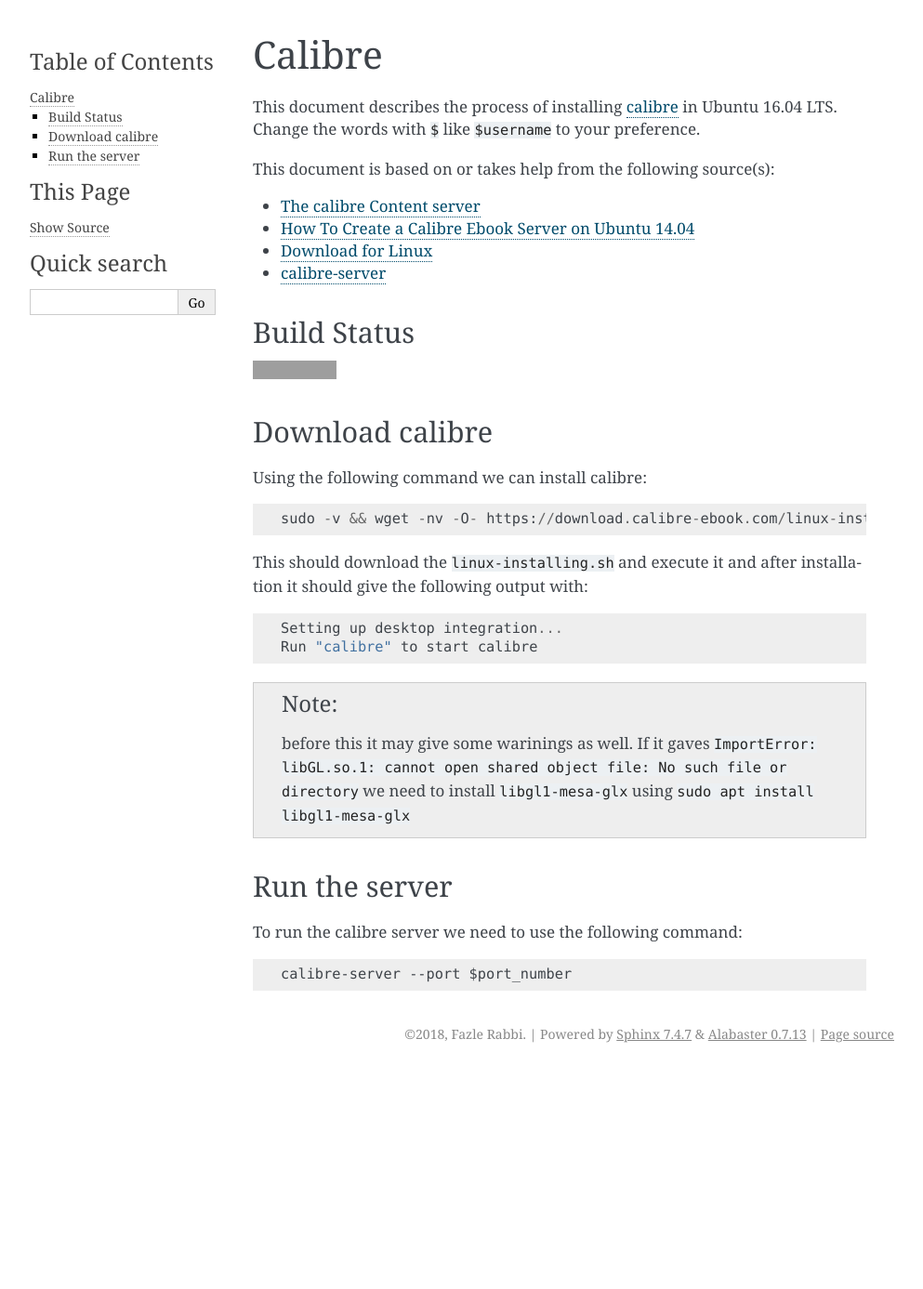
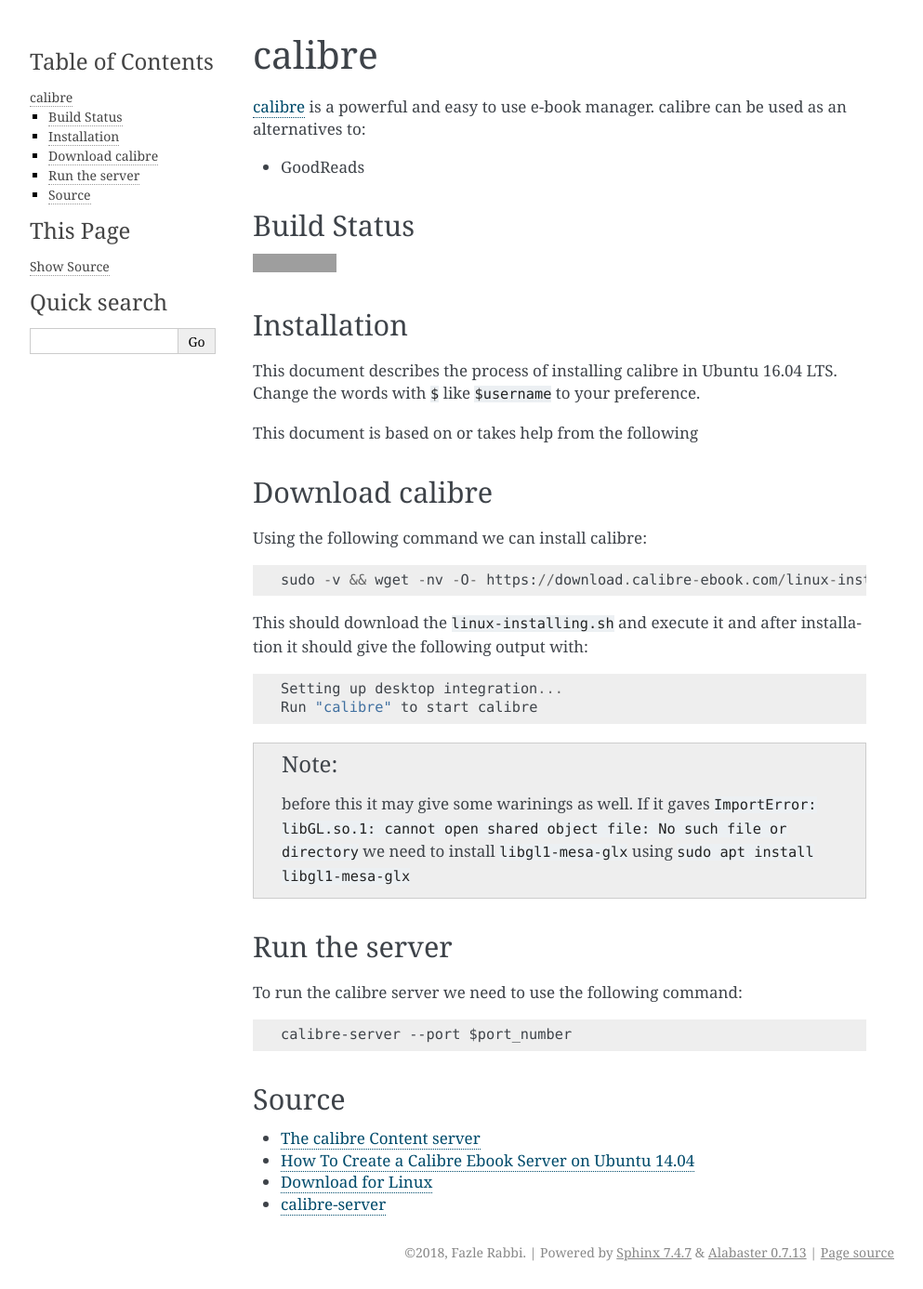
Before and after one commit to fazlerabbi37/take_back_my_data, a Sphinx documentation site: the page built from docs/source/calibre.rst, in a window 1280 px wide. Shown: the whole page at 93% size, without its empty margins (148-1141 px from the left). Built offline with Sphinx 7.4.7, drawn with Linux system fonts in a browser that asks for light colours; before the commit the page ends 1152 px from its top, so only the background shows below that; grey boxes are pictures that could not be loaded.

Commit message:
Modify calibre.rst to change document header, intro, build status, source position

```diff
--- a/docs/source/calibre.rst
+++ b/docs/source/calibre.rst
@@ -1,14 +1,21 @@
-Calibre
+calibre
 =======
-This document describes the process of installing `calibre <https://calibre-ebook.com/>`_ in Ubuntu 16.04 LTS. Change the words with ``$`` like ``$username`` to your preference.
+`calibre <https://calibre-ebook.com/>`_ is a powerful and easy to use e-book manager. calibre can be used as an alternatives to:
 
-This document is based on or takes help from the following source(s):
+- GoodReads
 
-- `The calibre Content server <https://manual.calibre-ebook.com/server.html>`_
-- `How To Create a Calibre Ebook Server on Ubuntu 14.04 <https://www.digitalocean.com/community/tutorials/how-to-create-a-calibre-ebook-server-on-ubuntu-14-04>`_
-- `Download for Linux <https://calibre-ebook.com/download_linux>`_
-- `calibre-server <https://manual.calibre-ebook.com/generated/en/calibre-server.html>`_
+Build Status
+------------
+.. .. image:: https://img.shields.io/badge/Last%20Build-passing-brightgreen.svg
+.. image:: https://img.shields.io/badge/Last%20Build-failed-red.svg
 
+
+
+Installation
+------------
+This document describes the process of installing calibre in Ubuntu 16.04 LTS. Change the words with ``$`` like ``$username`` to your preference.
+
+This document is based on or takes help from the following
 
 
 
@@ -46,3 +48,11 @@
 To run the calibre server we need to use the following command::
 
     calibre-server --port $port_number
+
+Source
+------
+
+- `The calibre Content server <https://manual.calibre-ebook.com/server.html>`_
+- `How To Create a Calibre Ebook Server on Ubuntu 14.04 <https://www.digitalocean.com/community/tutorials/how-to-create-a-calibre-ebook-server-on-ubuntu-14-04>`_
+- `Download for Linux <https://calibre-ebook.com/download_linux>`_
+- `calibre-server <https://manual.calibre-ebook.com/generated/en/calibre-server.html>`_
```
Also changed, not shown: other parts of docs/source/calibre.rst (+0 -5 lines).
